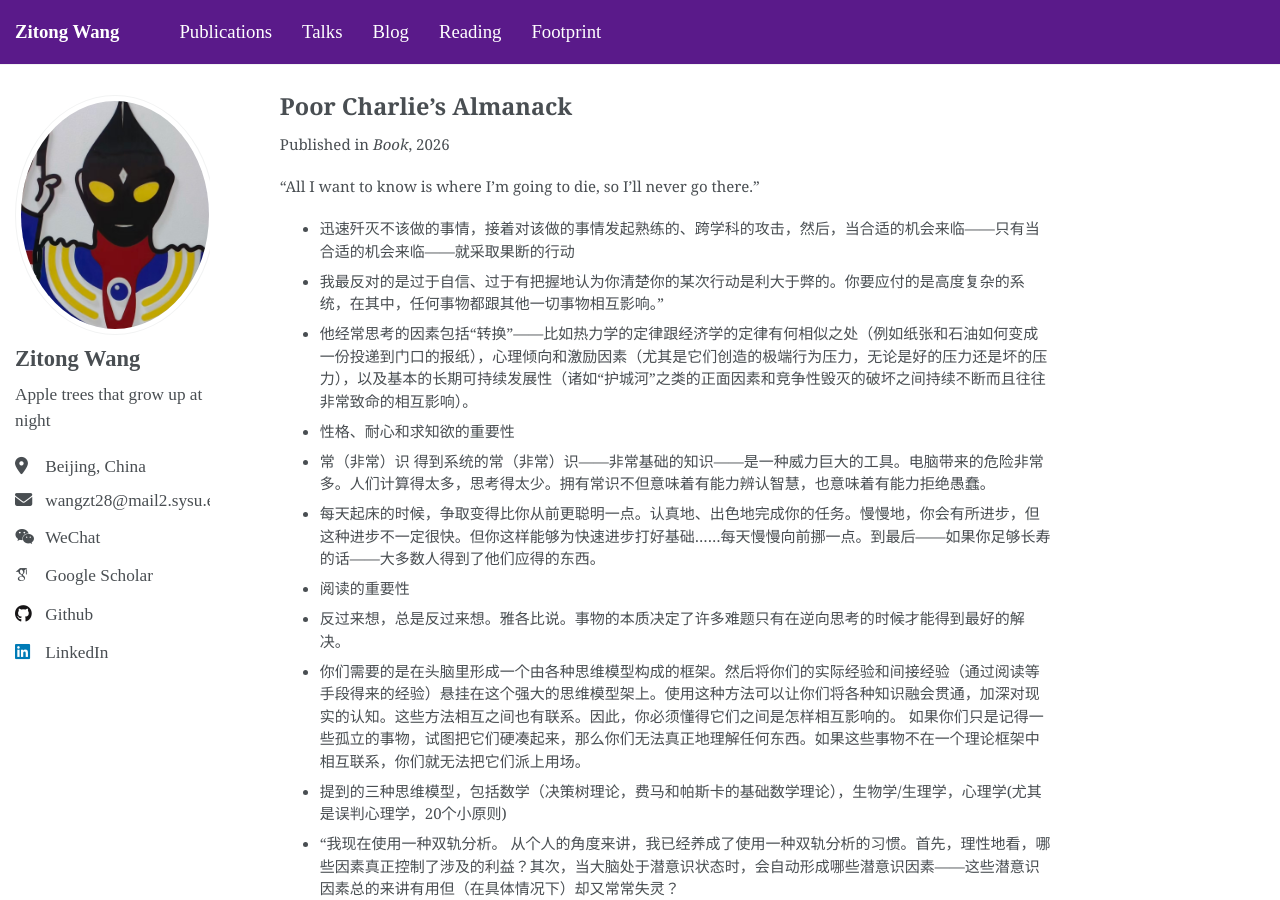
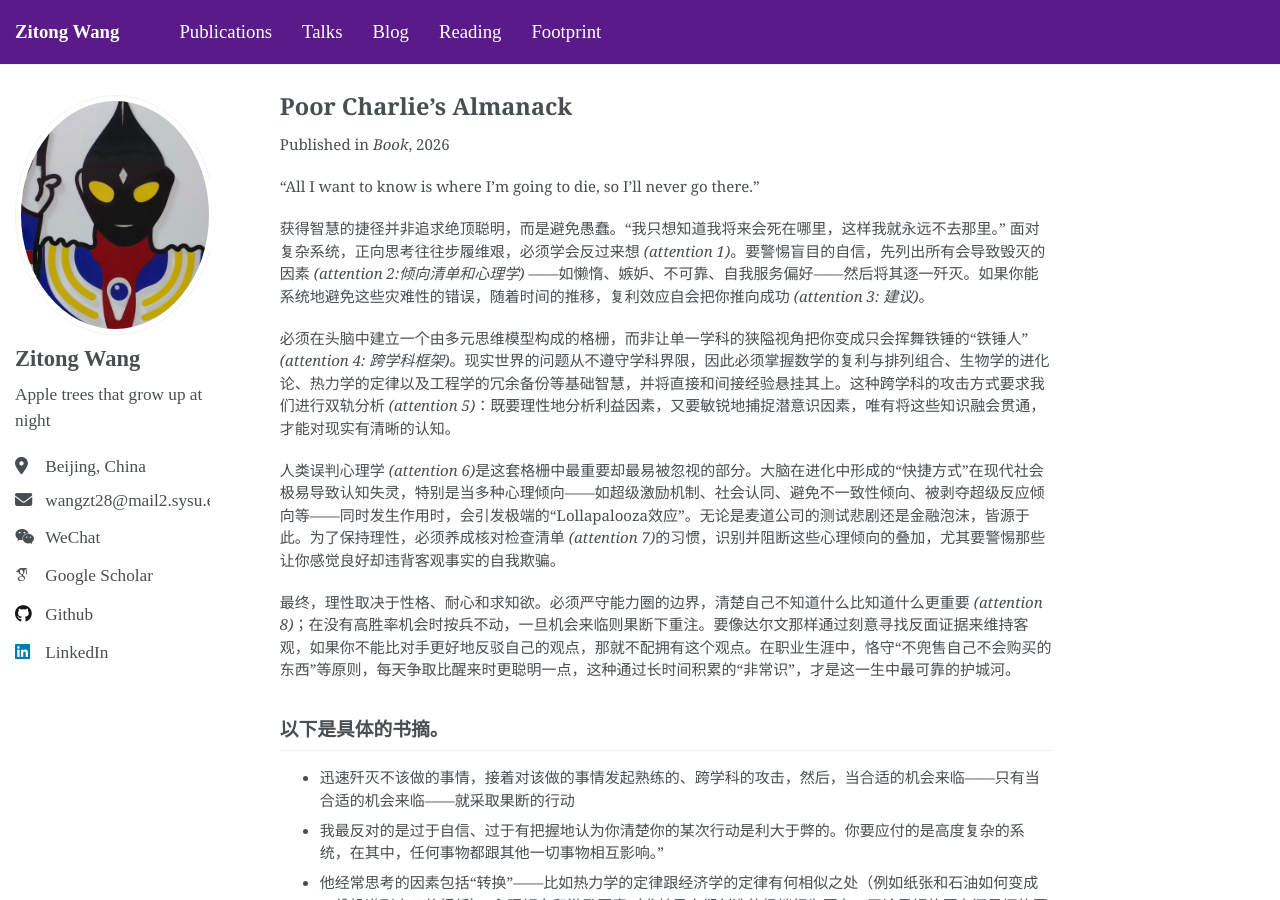
Before and after one commit to ZitongWang018/ZitongWang018.github.io, a Jekyll site: the page built from _reading/2025-01-01-sample-book.md, in a window 1280 px wide and 900 px high. Built offline with Jekyll 4.4.1, drawn with Linux system fonts in a browser that asks for light colours; some web fonts are replaced.

Commit message:
new update

```diff
--- a/_reading/2025-01-01-sample-book.md
+++ b/_reading/2025-01-01-sample-book.md
@@ -7,6 +7,20 @@ venue: "Book"
 ---
 
 "All I want to know is where I'm going to die, so I'll never go there."
+
+获得智慧的捷径并非追求绝顶聪明，而是避免愚蠢。“我只想知道我将来会死在哪里，这样我就永远不去那里。” 面对复杂系统，正向思考往往步履维艰，必须学会反过来想 *(attention 1)*。要警惕盲目的自信，先列出所有会导致毁灭的因素 *(attention 2:倾向清单和心理学)* ——如懒惰、嫉妒、不可靠、自我服务偏好——然后将其逐一歼灭。如果你能系统地避免这些灾难性的错误，随着时间的推移，复利效应自会把你推向成功 *(attention 3: 建议)*。
+
+必须在头脑中建立一个由多元思维模型构成的格栅，而非让单一学科的狭隘视角把你变成只会挥舞铁锤的“铁锤人” *(attention 4: 跨学科框架)*。现实世界的问题从不遵守学科界限，因此必须掌握数学的复利与排列组合、生物学的进化论、热力学的定律以及工程学的冗余备份等基础智慧，并将直接和间接经验悬挂其上。这种跨学科的攻击方式要求我们进行双轨分析 *(attention 5)*：既要理性地分析利益因素，又要敏锐地捕捉潜意识因素，唯有将这些知识融会贯通，才能对现实有清晰的认知。
+
+人类误判心理学 *(attention 6)*是这套格栅中最重要却最易被忽视的部分。大脑在进化中形成的“快捷方式”在现代社会极易导致认知失灵，特别是当多种心理倾向——如超级激励机制、社会认同、避免不一致性倾向、被剥夺超级反应倾向等——同时发生作用时，会引发极端的“Lollapalooza效应”。无论是麦道公司的测试悲剧还是金融泡沫，皆源于此。为了保持理性，必须养成核对检查清单 *(attention 7)*的习惯，识别并阻断这些心理倾向的叠加，尤其要警惕那些让你感觉良好却违背客观事实的自我欺骗。
+
+最终，理性取决于性格、耐心和求知欲。必须严守能力圈的边界，清楚自己不知道什么比知道什么更重要 *(attention 8)*；在没有高胜率机会时按兵不动，一旦机会来临则果断下重注。要像达尔文那样通过刻意寻找反面证据来维持客观，如果你不能比对手更好地反驳自己的观点，那就不配拥有这个观点。在职业生涯中，恪守“不兜售自己不会购买的东西”等原则，每天争取比醒来时更聪明一点，这种通过长时间积累的“非常识”，才是这一生中最可靠的护城河。
+
+
+
+
+以下是具体的书摘。
+---
 
 * 迅速歼灭不该做的事情，接着对该做的事情发起熟练的、跨学科的攻击，然后，当合适的机会来临——只有当合适的机会来临——就采取果断的行动
 * 我最反对的是过于自信、过于有把握地认为你清楚你的某次行动是利大于弊的。你要应付的是高度复杂的系统，在其中，任何事物都跟其他一切事物相互影响。”
```
